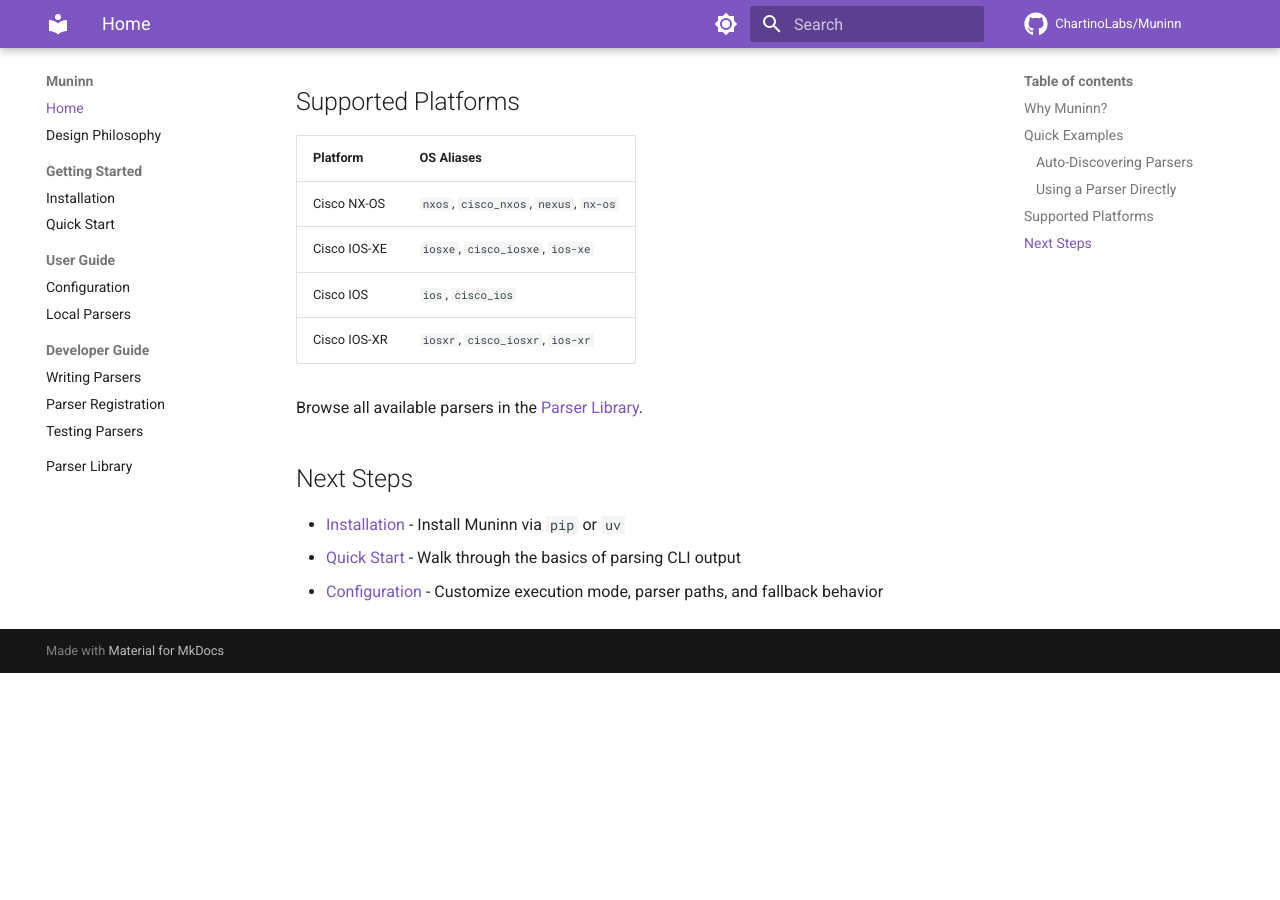
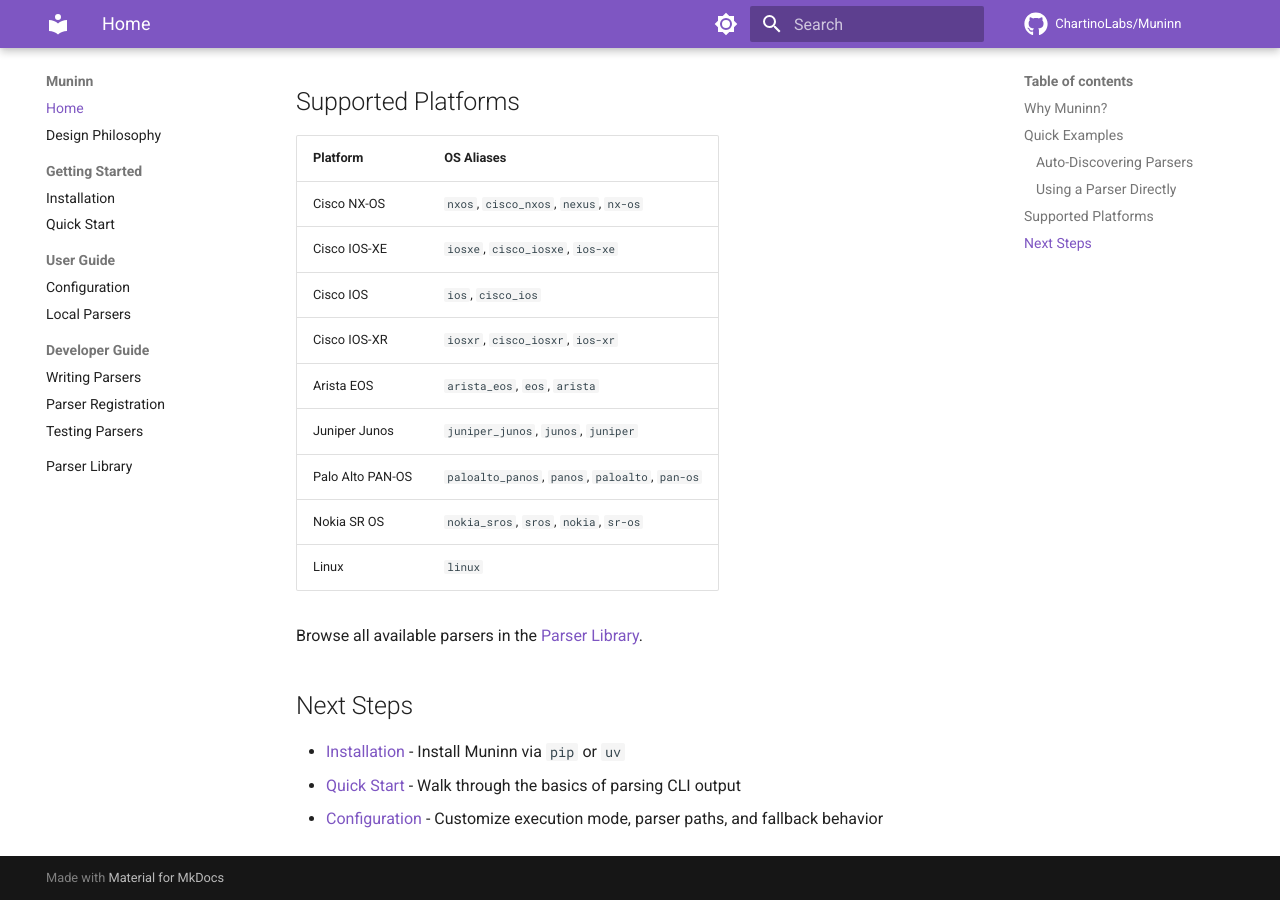
Before and after one commit to ChartinoLabs/Muninn, an MkDocs documentation site: the page built from docs/index.md, in a window 1280 px wide and 900 px high, scrolled down 1758 px. Built offline with MkDocs 1.6.1 and Material for MkDocs 9.7.7, drawn with Linux system fonts in a browser that asks for light colours; comment, search, counter and statistics services are not loaded; before the commit the page ends 2431 px from its top, so only the background shows below that.

Commit message:
docs: list all supported platforms in the documentation
Add Arista EOS, Juniper Junos, Palo Alto PAN-OS, Nokia SR OS, and Linux
to the Supported Platforms table on the documentation home page, and to
the OS display-name map that drives the parser library filter labels.

Co-Authored-By: Claude Opus 4.7 (1M context) <noreply@anthropic.com>

```diff
--- a/docs/index.md
+++ b/docs/index.md
@@ -81,6 +81,11 @@ result: ShowIpOspfNeighborResult = ShowIpOspfNeighborParser.parse(raw_output)
 | Cisco IOS-XE | `iosxe`, `cisco_iosxe`, `ios-xe` |
 | Cisco IOS | `ios`, `cisco_ios` |
 | Cisco IOS-XR | `iosxr`, `cisco_iosxr`, `ios-xr` |
+| Arista EOS | `arista_eos`, `eos`, `arista` |
+| Juniper Junos | `juniper_junos`, `junos`, `juniper` |
+| Palo Alto PAN-OS | `paloalto_panos`, `panos`, `paloalto`, `pan-os` |
+| Nokia SR OS | `nokia_sros`, `sros`, `nokia`, `sr-os` |
+| Linux | `linux` |
 
 Browse all available parsers in the [Parser Library](library.md).
 
```
Also changed, not shown: docs/library.md (+6 -1 lines), 1 other file.
